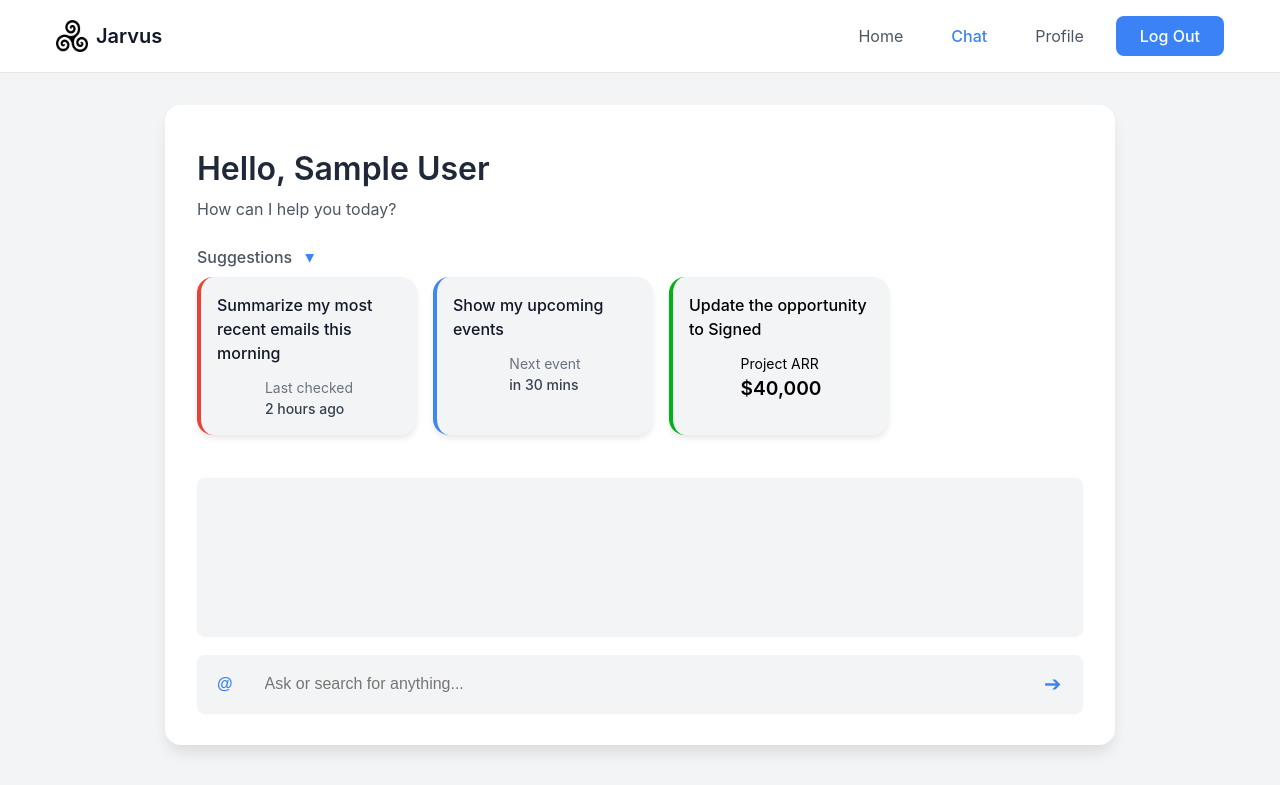
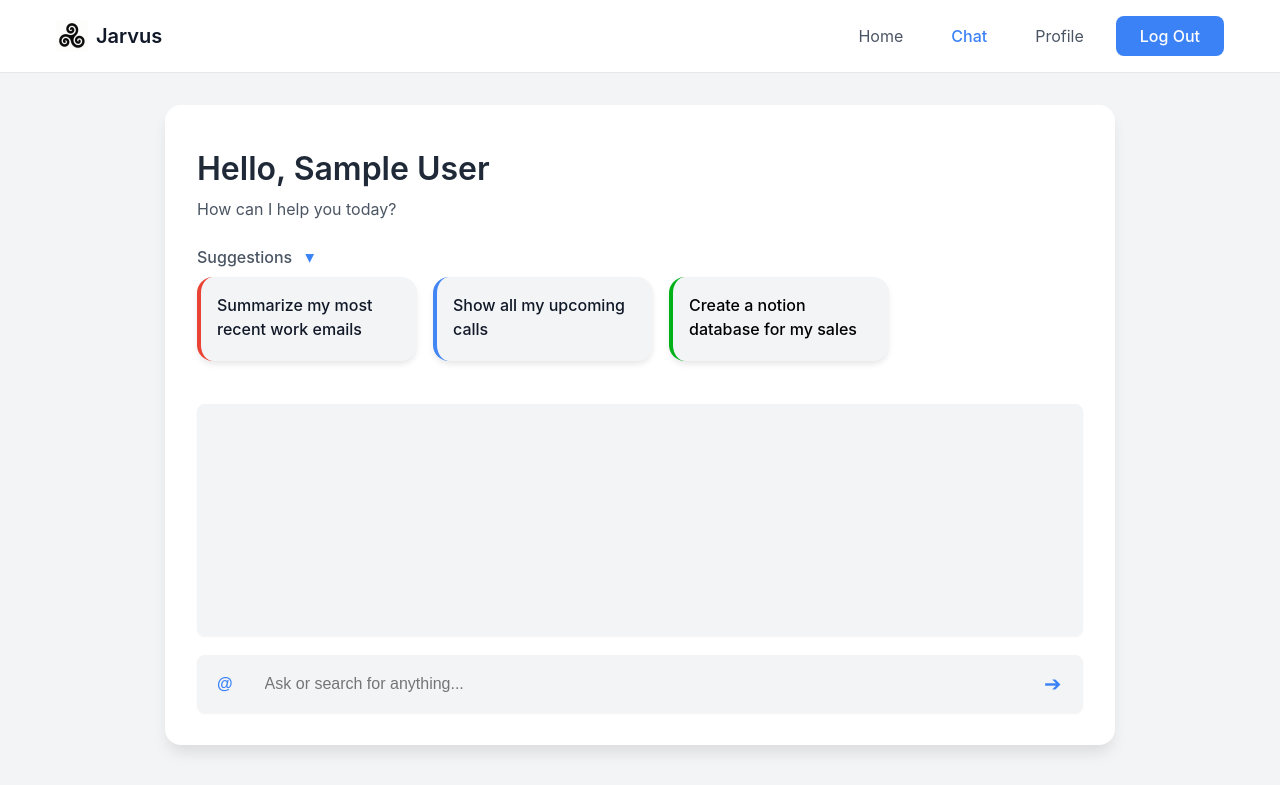
Before and after one commit to marismith79/Jarvus2, a Flask app: page /chatbot in a window 1280 px wide. Shown: the top 785 px of the page. Run offline with Flask 3, Linux system fonts and the light colour scheme; the visitor is signed in with stand-in values (Sample User, id 1); data that the repository does not hold is empty; parts of the project's set-up code (start-up, migrations or seed data) failed here and were passed over.

Commit message:
UI changes and server db configuring

```diff
--- a/azuredb_scripts/check_db.py
+++ b/azuredb_scripts/check_db.py
@@ -1,7 +1,7 @@
 #!/usr/bin/env python
 from jarvus_app import create_app
 from jarvus_app.db import db
-from sqlalchemy import inspect
+from sqlalchemy import inspect, text
 from dotenv import load_dotenv
 
 def check_db():
@@ -26,7 +26,7 @@ def check_db():
                     print(f"  - {column['name']}: {column['type']}")
 
                 # Get row count
-                result = db.session.execute(f"SELECT COUNT(*) FROM {table}")
+                result = db.session.execute(text(f"SELECT COUNT(*) FROM {table}"))
                 count = result.scalar()
                 print(f"Row count: {count}")
 
--- a/jarvus_app/routes/chatbot.py
+++ b/jarvus_app/routes/chatbot.py
@@ -193,8 +193,7 @@ def handle_chat_message():
         # Use the LLM client to generate a response
         llm_client = JarvusAIClient()
         messages = [
-            llm_client.format_message("system", f"""You are a helpful AI assistant powered by Azure AI Foundry Models.
-            You have access to various tools to help users with their tasks through the MCP server at http://localhost:8000.
+            llm_client.format_message("system", f"""You are a helpful AI assistant made for task automation.
 
             When interacting with users:
             1. Be concise and clear in your responses
--- a/jarvus_app/templates/chatbot.html
+++ b/jarvus_app/templates/chatbot.html
@@ -23,26 +23,17 @@
             <div class="suggestions-cards">
                 <div class="card card-gmail" onclick="insertSuggestion('Check my recent emails')">
                     <div class="card-text gmail-text">
-                        Summarize my most recent emails this morning
-                    </div>
-                    <div class="card-meta gmail-meta">
-                        Last checked <br><span class="time">2 hours ago</span>
+                        Summarize my most recent work emails
                     </div>
                 </div>
                 <div class="card card-calendar" onclick="insertSuggestion('Show my upcoming events')">
                     <div class="card-text calendar-text">
-                        Show my upcoming events
-                    </div>
-                    <div class="card-meta calendar-meta">
-                        Next event <br><span class="time">in 30 mins</span>
+                        Show all my upcoming calls
                     </div>
                 </div>
                 <div class="card card-salesforce" onclick="insertSuggestion('Update the opportunity to Signed')">
                     <div class="card-text salesforce-text">
-                        Update the opportunity to Signed
-                    </div>
-                    <div class="card-meta salesforce-meta">
-                        Project ARR <br><span class="amount">$40,000</span>
+                        Create a notion database for my sales
                     </div>
                 </div>
             </div>
@@ -169,6 +160,10 @@
         const raw = inputEl.value.trim();
         if (!raw) return;
 
+        // Hide suggestions after first message
+        suggestionsWrapper.style.display = 'none';
+        dropdownBtn.style.transform = 'rotate(90deg)';
+
         // Append the user's message immediately
         appendMessage('user', raw);
         inputEl.value = '';
--- a/jarvus_app/templates/landing.html
+++ b/jarvus_app/templates/landing.html
@@ -18,8 +18,8 @@
                 <h1>AI Agents to Automate Anything...</h1>
                 <p>Built to learn your needs beyond repetitive tasks.</p>
                 <div class="signup-form">
-                    <input type="email" placeholder="example@email.com">
-                    <button class="cta-button">Talk With Us</button>
+                    <input type="email" placeholder="your@email.com">
+                    <button class="cta-button">Chat With Us</button>
                 </div>
             </div>
         </div>
```
Also changed, not shown: jarvus_app/static/images/Logo.png.
